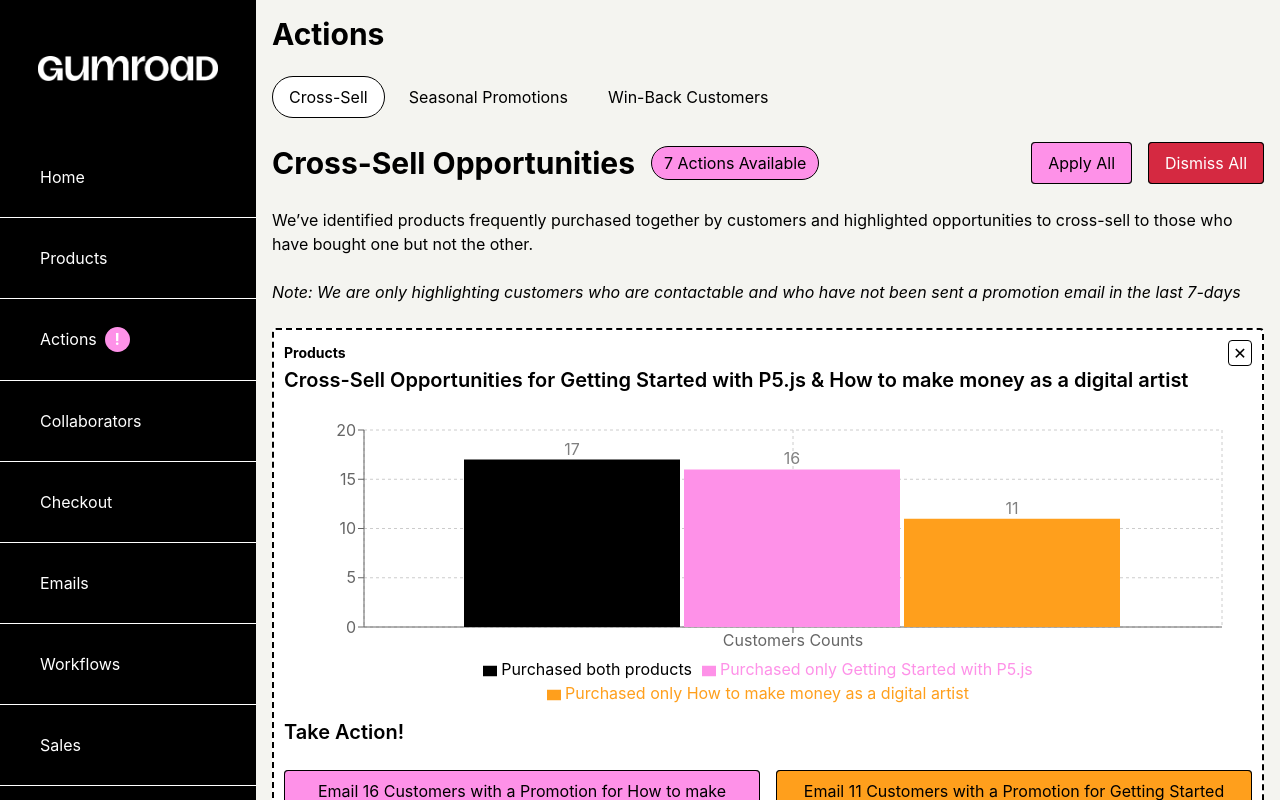
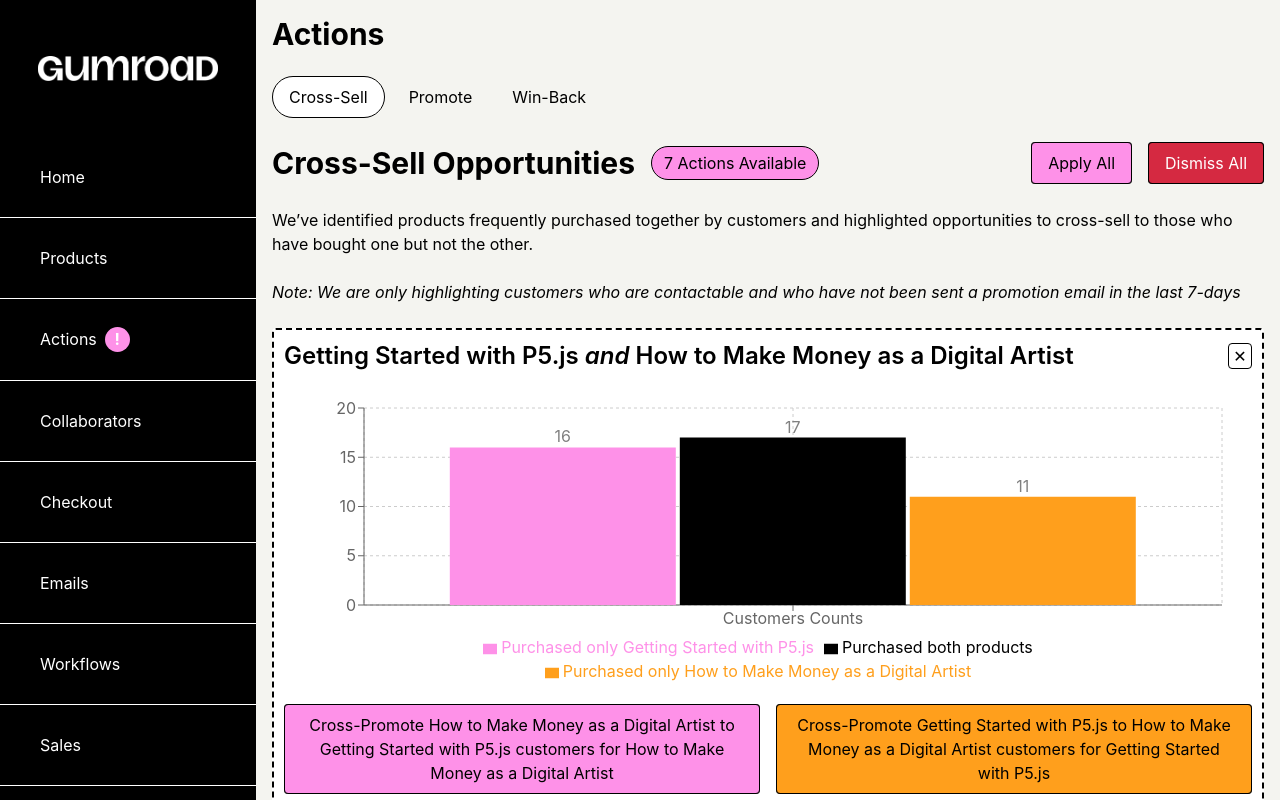
Before and after one commit to pcybriwsky/gumroad_actions, a React (Create React App) app: page / in a window 1280 px wide. Both pictures are taken after a click on the button "Cross-Sell". Shown: the top 800 px of the page. Built offline with nearby package versions, Linux system fonts and the light colour scheme; some icons are missing.

Commit message:
Clearning up formatting

```diff
--- a/src/components/diagrams/BarChart.js
+++ b/src/components/diagrams/BarChart.js
@@ -4,18 +4,18 @@
 const CustomBarChart = ({ data, courseA, courseB }) => {
     return (
         <ResponsiveContainer width="100%" height={300}>
-            <BarChart data={data} margin={{ top: 20, right: 30, left: 20, bottom: 5 }} barCategoryGap={100}>
+            <BarChart data={data} margin={{ top: 20, right: 30, left: 20, bottom: 5 }} >
                 <CartesianGrid strokeDasharray="3 3" />
                 <XAxis dataKey="name" />
                 <YAxis />
                 <Tooltip />
                 <Legend />
 
+                <Bar name={`Purchased only ${courseA}`} dataKey="BoughtProductA" fill="#FE91E8" >
+                    <LabelList dataKey="BoughtProductA" position="top" />
+                </Bar>
                 <Bar name={`Purchased both products`} dataKey="CustomerBoth" fill="#000000" >
                     <LabelList dataKey="CustomerBoth" position="top" />
-                </Bar>
-                <Bar name={`Purchased only ${courseA}`} dataKey="BoughtProductA" fill="#FE91E8" >
-                    <LabelList dataKey="BoughtProductA" position="top" />
                 </Bar>
                 <Bar name={`Purchased only ${courseB}`} dataKey="BoughtProductB" fill="#FF9F1C"  >
                     <LabelList dataKey="BoughtProductB" position="top" />
--- a/src/components/tabs/CrossSell.js
+++ b/src/components/tabs/CrossSell.js
@@ -70,8 +70,8 @@
                     totalPaired,
                     onlyCourseA,
                     onlyCourseB,
-                    suggestionA: `Email ${onlyCourseA} Customers with a Promotion`,
-                    suggestionB: `Email ${onlyCourseB} Customers with a Promotion`,
+                    suggestionA: `Cross-Promote ${courseB} to ${courseA} customers`,
+                    suggestionB: `Cross-Promote ${courseA} to ${courseB} customers`,
                 };
             });
 
@@ -160,8 +160,8 @@
 
                     return (
                         <div key={index} className="insight-section mb-8 bg-white p-[10px] rounded border-dashed border-2 border-black">
-                            <div className="flex justify-between items-center">
-                                <p className='text-sm font-bold'>Products</p>
+                            <div className="flex justify-between items-center mb-4">
+                                <h2 className="text-2xl font-semibold">{pair.courseA} <span className='italic'>and</span> {pair.courseB}</h2>
                                 <button
                                     onClick={() => dismissSuggestion(index)}
                                     className="text-gray hover:text-white hover:bg-red border border-black rounded w-6 y-6 transform transition-transform duration-200"
@@ -169,13 +169,11 @@
                                     &#10005;
                                 </button>
                             </div>
-                            <h2 className="text-xl font-semibold mb-4">Cross-Sell Opportunities for {pair.courseA} & {pair.courseB}</h2>
 
                             {/* Bar Chart */}
                             <div className="flex justify-center">
                                 <CustomBarChart data={barChartData} courseA={pair.courseA} courseB={pair.courseB} />
                             </div>
-                            <h2 className="text-xl font-semibold my-2">Take Action!</h2>
                             <div className="flex flex-col gap-4 lg:flex-row justify-around">
                                 <div className="suggested-action-section bg-black rounded flex flex-col space-y-4 my-4 w-[50%] mx-auto">
                                     <button onClick={() => handleNavigateToEmail(pair.courseA, pair.courseB, pair.onlyCourseA)} className="relative h-full w-full bg-pink border-solid border-black border-[1px] text-black px-4 py-2 rounded transform transition-transform duration-200 hover:-translate-y-1 hover:-translate-x-1">
--- a/src/components/tabs/SeasonalPromotions.js
+++ b/src/components/tabs/SeasonalPromotions.js
@@ -42,7 +42,7 @@
                 return {
                     itemName: item,
                     purchaseCount: purchaseCounts[item],
-                    suggestion: `Launch a Seasonal Promotion for ${item} in ${currentMonth}!`,
+                    suggestion: `Launch a Seasonal Promotion for ${item} during ${currentMonth}!`,
                 };
             });
 
@@ -147,8 +147,8 @@
 
                     return (
                         <div key={index} className="insight-section mb-8 bg-white p-[10px] rounded border-dashed border-2 border-black relative">
-                            <div className="flex justify-between items-center">
-                                <p className='text-sm font-bold'>Product</p>
+                            <div className="flex justify-between items-center mb-4">
+                                <h2 className="text-2xl font-semibold">Promotion Opportunity for {bundle.itemName}</h2>
                                 <button
                                     onClick={() => dismissBundle(index)}
                                     className="text-gray hover:text-white hover:bg-red border border-black rounded w-6 y-6 transform transition-transform duration-200"
@@ -156,7 +156,6 @@
                                     &#10005;
                                 </button>
                             </div>
-                            <h2 className="text-2xl font-semibold mb-4">Promotion Opportunity for {bundle.itemName}</h2>
 
                             {/* Bar Chart */}
                             <ResponsiveContainer width="100%" height={300}>
@@ -170,7 +169,7 @@
                             </ResponsiveContainer>
 
                             <p className="mb-2">
-                                <span className="font-semibold">{bundle.purchaseCount} customers</span> purchased this product in {currentMonth}. It might be worth running a promotion for this product at this time or other hot times of the year!
+                                <span className="font-semibold">{bundle.purchaseCount} customers</span> purchased this product during the month of {currentMonth}. It might be worth running a promotion for this product at this time or other hot times of the year!
                             </p>
                             <div className="suggested-action-section bg-black rounded flex flex-col space-y-4 my-4 w-[50%] mx-auto">
                                 <button
--- a/src/components/tabs/WinBack.js
+++ b/src/components/tabs/WinBack.js
@@ -6,6 +6,7 @@
 const WinBack = () => {
     const [inactiveCustomers, setInactiveCustomers] = useState([]);
     const [purchaseData, setPurchaseData] = useState([]);
+    const totalCustomers = superfansData.length; // Calculate the total number of customers
     const navigate = useNavigate();
 
     useEffect(() => {
@@ -20,10 +21,10 @@
             if (!canBeContacted) return false;
 
             const lastPurchaseDate = new Date(user.history[user.history.length - 1].purchaseDate);
-            const sixMonthsAgo = new Date();
-            sixMonthsAgo.setMonth(sixMonthsAgo.getMonth() - 6);
+            const threeMonthsAgo = new Date();
+            threeMonthsAgo.setMonth(threeMonthsAgo.getMonth() - 3);
 
-            return lastPurchaseDate < sixMonthsAgo;
+            return lastPurchaseDate < threeMonthsAgo;
         });
 
         setInactiveCustomers(inactiveList);
@@ -40,9 +41,16 @@
             };
         }).reverse();
 
+        let totalContactableCustomers = 0;
+
         data.forEach((user) => {
             let hasRecentPurchase = false;
             let lastPurchaseDate = null;
+
+            const canBeContacted = user.history.every((purchase) => purchase.doNotContact === 0);
+            if (canBeContacted) {
+                totalContactableCustomers += 1;
+            }
 
             user.history.forEach((purchase) => {
                 const purchaseDate = new Date(purchase.purchaseDate);
@@ -76,9 +84,13 @@
             }
         });
 
+        // Adding the total contactable customers as a constant value to each month
+        monthlyData.forEach((month) => {
+            month.totalContactable = totalContactableCustomers;
+        });
+
         setPurchaseData(monthlyData);
     };
-
 
 
     const handleNavigateToEmail = () => {
@@ -118,30 +130,27 @@
             <h1 className="text-3xl font-bold mb-6">Win-Back Campaign</h1>
             <p className="mb-6">We’ve taken a look at your customers' activity trends in the past year. Offer inactive customers a time-sensitive discount or inform them about new courses.</p>
 
-
-
             {inactiveCustomers.length > 0 ? (
                 <div className="insight-section mb-8 bg-white p-[10px] rounded border-dashed border-2 border-black">
                     {purchaseData.length > 0 && (
                         <div className="mb-8">
-                            <h2 className="text-2xl font-semibold mb-4">Customer Purchase Activity Over the Last Year</h2>
+                            <h2 className="text-2xl font-semibold mb-4">Customer Retention Over the Last Year</h2>
                             <div className="line-chart-container mx-auto">
                                 <ResponsiveContainer width="100%" height={300}>
                                     <LineChart data={purchaseData}>
                                         <CartesianGrid strokeDasharray="3 3" />
                                         <XAxis dataKey="month" />
-                                    <YAxis />
+                                        <YAxis domain={[0, totalCustomers]} /> {/* Set the domain to include the total number of customers */}
                                         <Tooltip />
                                         <Legend />
-                                    <Line type="monotone" dataKey="customers" name='Cumlative Customer to Purchase Since' stroke="#FE91E8" activeDot={{ r: 8 }} />
-                                    {/* <Line type="monotone" dataKey="recentCustomers" stroke="#82ca9d" /> */}
+                                        <Line type="monotone" dataKey="customers" name='Customers Retained Since' stroke="#FE91E8" activeDot={{ r: 8 }} />
                                     </LineChart>
                                 </ResponsiveContainer>
                             </div>
                         </div>
                     )}
                     <p className="mb-2">
-                        <span className="font-semibold">{inactiveCustomers.length} of your customers</span> haven't made a purchase in the last 6 months and are contactable.
+                        <span className="font-semibold">{inactiveCustomers.length} of your past customers</span> haven't made a purchase in the last 3-months and are contactable.
                     </p>
 
                     <div className="suggested-action-section bg-black rounded flex flex-col space-y-4 my-4 w-[50%] mx-auto">
@@ -167,7 +176,7 @@
                             onClick={handleNavigateToWorkflow}
                             className="w-full relative border-solid border-black border-[1px] bg-gold text-black px-4 py-2 rounded transform transition-transform duration-200 hover:-translate-y-1 hover:-translate-x-1"
                         >
-                            Add 6-month "Win-Back Customers" to Workflow
+                            Add 3-month "Win-Back Customers" to Workflow
                         </button>
                     </div>
                 </div>
--- a/src/pages/About.js
+++ b/src/pages/About.js
@@ -18,13 +18,22 @@
                                 <strong>Purpose:</strong> This demo addresses the challenge users face in understanding and acting upon their analytics. The "Actions" tab is designed to provide quick insights and actionable steps to help users optimize their sales strategies on Gumroad.
                             </li>
                             <li className='mt-2'>
+                                <strong>Features:</strong> The demo highlights a feature to help Gumroad sellers identify and execute Cross-Sell, Seasonal, and Win-Back promotions to better engage with their customers, leading to increased sales.
+                                <ul className='list-disc ml-6'>
+                                    <li className='mt-2'><strong>Cross-Sell:</strong> Identify products frequently purchased together and target users who have only purchased one of the products.</li>
+                                    <li className='mt-2'><strong>Seasonal Promotions:</strong> Recommend product promotions based on past sales and trends data.</li>
+                                    <li className='mt-2'><strong>Win-Back Campaigns:</strong> Identify inactive customers and recommend actions to re-engage them with targeted promotions or information about a new product for sale.</li>
+                                </ul>
+                                The feature set will leverage existing Gumroad features like emails, workflows, amd discounts.
+                            </li>
+                            <li className='mt-2'>
                                 <strong>Site Structure:</strong> This demo recreates the Gumroad site to showcase the "Actions" tab and a few supporting click-through pages. All other pages are either dead links or redirect to this About page.
                             </li>
                             <li className='mt-2'>
-                                <strong>Data Source:</strong> The data used in the demo was randomly generated and is structured in the same format as the Gumroad Sales Export CSV. That said, a feature like this can be launched with Gumroad's existing data.
+                                <strong>Data Source:</strong> The data used in the demo was randomly generated and is structured in the same format as the Gumroad Sales Export CSV. That said, a feature like this can be launched with Gumroad's existing data collection.
                             </li>
                             <li className='mt-2'>
-                                <strong>Future Features:</strong> As users engage with the feature and provide feedback, Gumroad can expand the use cases of the "Actions" tab. This could include analyzing different and newly collected types of data, identifying more scenarios for user actions, and enabling A/B testing based on past performance. Additional support from a data scientist could be leveraged to build out the recommendation feature set.
+                                <strong>Future Features:</strong> As users engage with the feature and provide feedback, Gumroad can expand the use cases of the "Actions" tab. This could include analyzing different and newly collected types of data, identifying more scenarios for user actions, and enabling A/B testing based on past performance. Additional support from a data scientist could be leveraged to build out more robust recommendations and projections in the future as well.
                             </li>
                             <li className='mt-2'>
                                 <strong>Technologies Used in this Demo:</strong> React, Tailwind CSS, and deployed on Vercel.
--- a/src/pages/Actions.js
+++ b/src/pages/Actions.js
@@ -35,14 +35,14 @@
                     className={`px-4 rounded-full py-2 mr-2 hover:border-[1px] hover:border-black ${activeTab === 'SeasonalPromotions' ? 'bg-white border-black border-[1px]' : ''}`}
                     onClick={() => setActiveTab('SeasonalPromotions')}
                 >
-                    Seasonal Promotions
+                    Promote
                 </button>
 
                 <button
                     className={`px-4 rounded-full py-2 mr-2 hover:border-[1px] hover:border-black ${activeTab === 'WinBack' ? 'bg-white border-black border-[1px]' : ''}`}
                     onClick={() => setActiveTab('WinBack')}
                 >
-                    Win-Back Customers
+                    Win-Back
                 </button>
             </div>
             <div className="tab-content">
```
Also changed, not shown: src/sampleData/customerData.js. Lines whose indentation alone changed are shown as unchanged.
